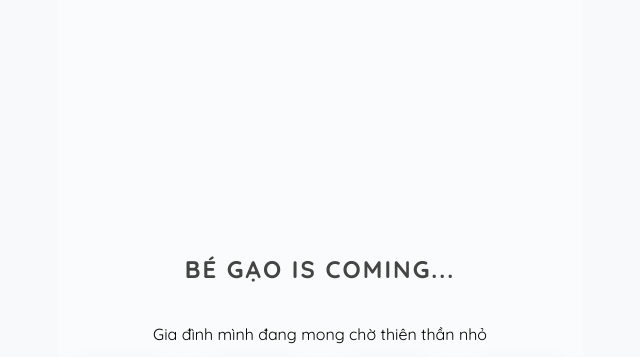
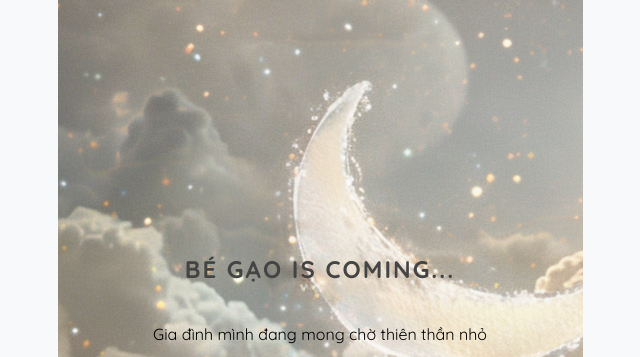
Before and after one commit to binhlqa01/gao1, a plain HTML site: page index.html in a window 1280 px wide. Shown: the top 357 px of the page, without its empty margins (320-960 px from the left). Drawn offline with Linux system fonts and the light colour scheme.

Commit message:
Update style.css

```diff
--- a/style.css
+++ b/style.css
@@ -16,7 +16,7 @@ body {
     height: 100vh;
     /* Thay 'nen.jpg' bằng đúng tên file ảnh bạn đã upload */
     background: linear-gradient(rgba(255, 255, 255, 0.3), rgba(255, 255, 255, 0.3)),
-                url('nen.jpg');
+                url('background.jpg');
     background-size: cover;
     background-position: center;
     display: flex;
```
